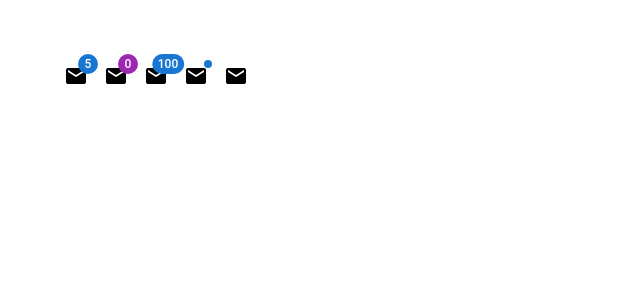
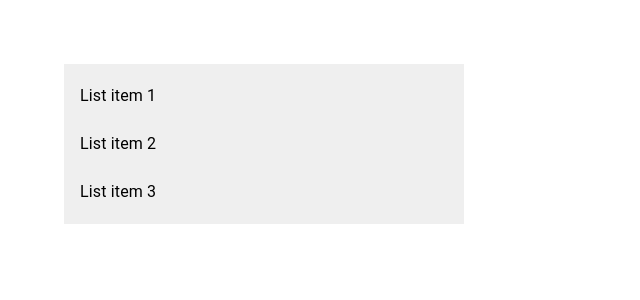
Before and after one commit to Dulatto/react-mui, a React (Create React App) app: page / in a window 1280 px wide. Shown: the top 300 px of the page, without its empty margins (0-640 px from the left). Built offline with nearby package versions, Linux system fonts and the light colour scheme.

Commit message:
mui list

```diff
--- a/src/App.tsx
+++ b/src/App.tsx
@@ -1,6 +1,7 @@
 import './App.css';
-import { MuiAvatar } from './components/MuiAvatar';
-import { MuiBadge } from './components/MuiBadge';
+import { MuiList } from './components/MuiList';
+//import { MuiAvatar } from './components/MuiAvatar';
+//import { MuiBadge } from './components/MuiBadge';
 //import { MuiBottomNavigation } from './components/MuiBottomNavigation';
 //import { MuiBreadcrumbs } from './components/MuiBreadcrumbs';
 //import { MuiDrawer } from './components/MuiDrawer';
@@ -43,8 +44,9 @@ function App() {
    <MuiDrawer />
    <MuiSpeedDial />
    <MuiBottomNavigation />
-   <MuiAvatar />*/}
-   <MuiBadge />
+   <MuiAvatar />
+   <MuiBadge />*/}
+   <MuiList />
     </div>
   );
 }
--- /dev/null
+++ b/src/components/MuiList.tsx
@@ -0,0 +1,19 @@
+import {Box, List, ListItem, ListItemText, Link, Typography}  from '@mui/material'
+
+export const MuiList = () => {
+  return (
+    <Box sx={{width:'400px', bgcolor:'#efefef'}}>
+        <List>
+            <ListItem>
+                <ListItemText primary='List item 1'/>
+            </ListItem>
+            <ListItem>
+                <ListItemText primary='List item 2'/>
+            </ListItem>
+            <ListItem>
+                <ListItemText primary='List item 3'/>
+            </ListItem>
+        </List>
+    </Box>
+  )
+}
```
